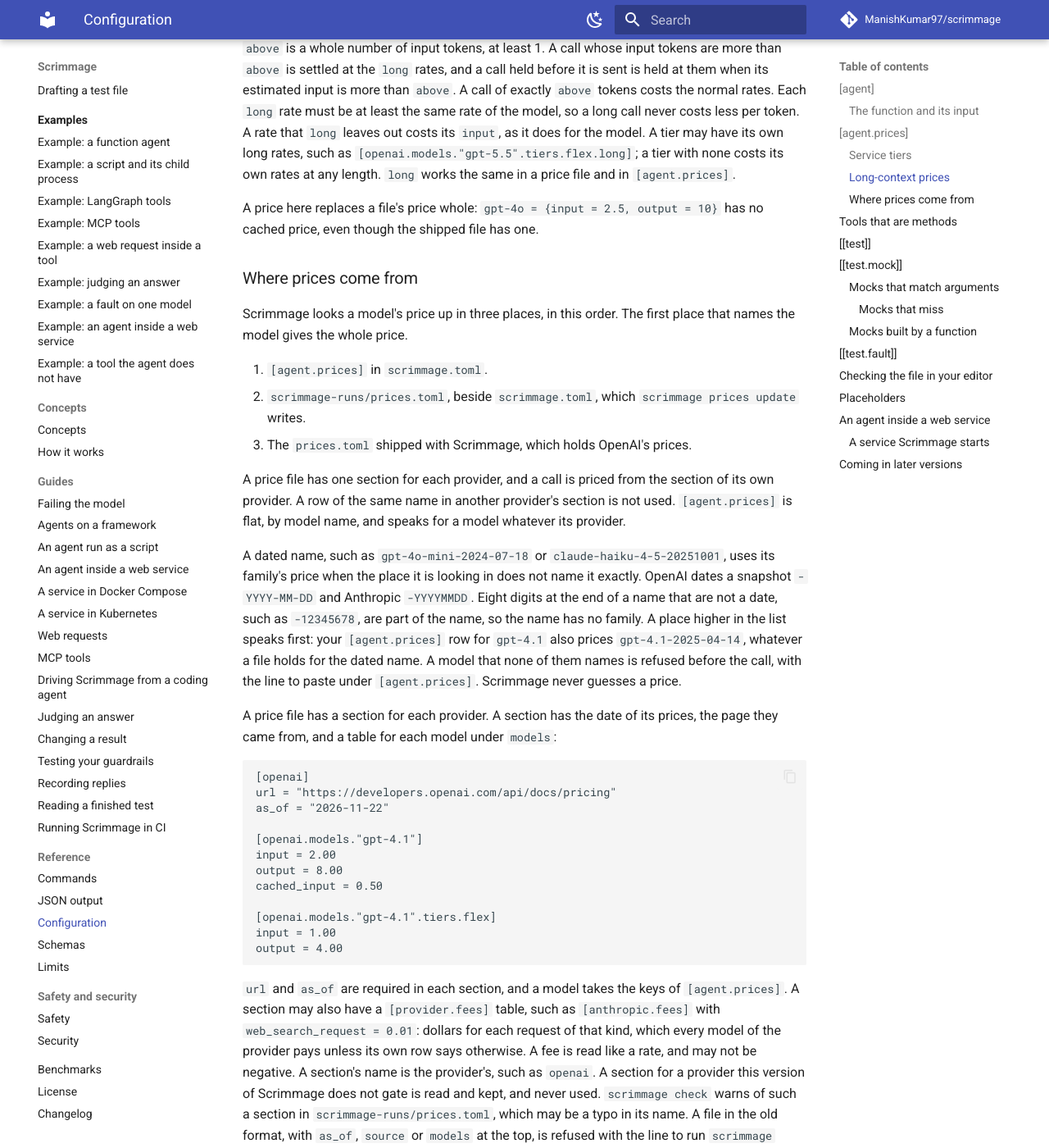
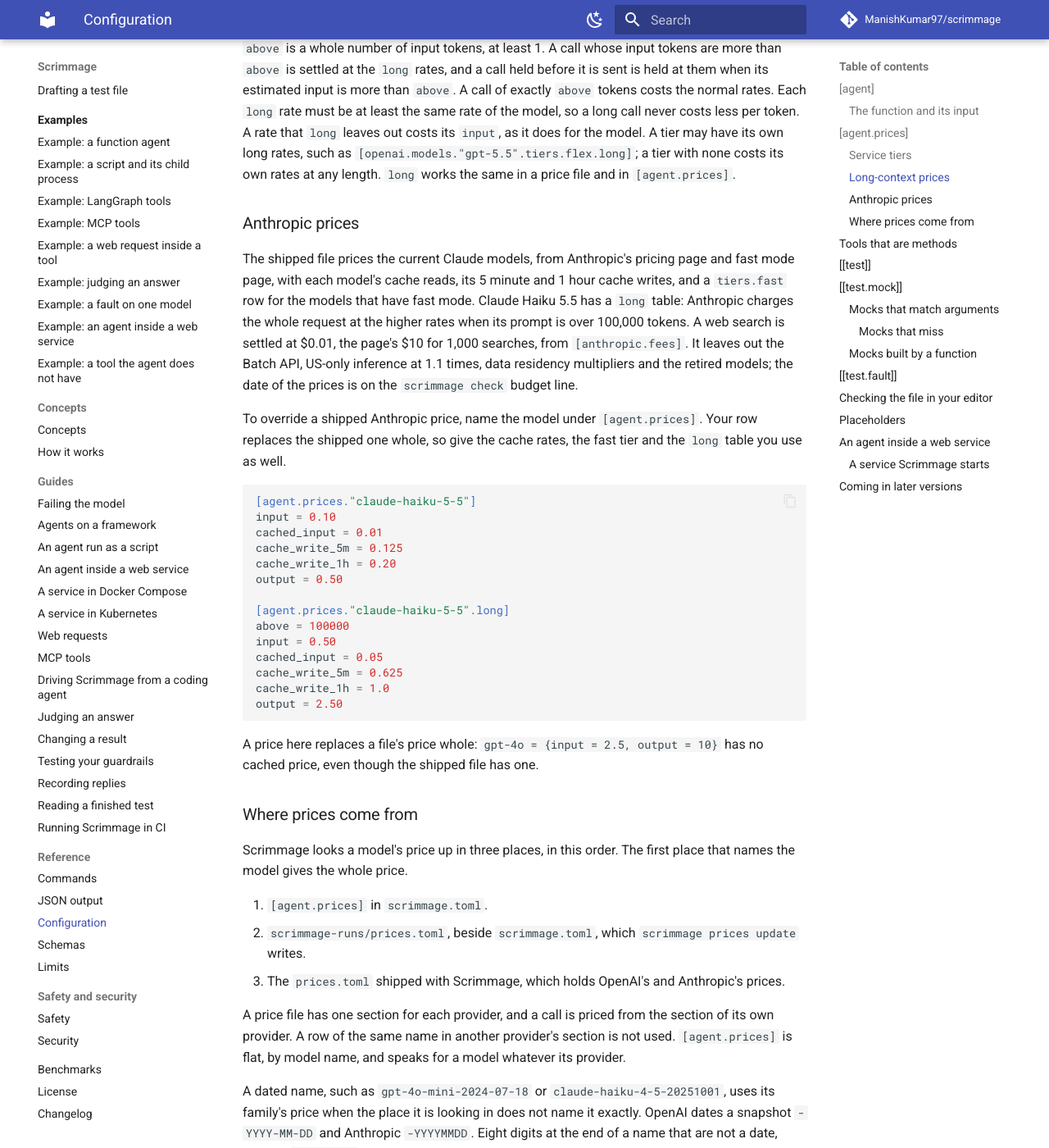
Before and after one commit to ManishKumar97/scrimmage, an MkDocs documentation site: the page built from docs/configuration.md, in a window 1280 px wide and 1400 px high, scrolled down 5462 px. Shown: the whole window at 82% size. Built offline with MkDocs 1.6.1 and Material for MkDocs 9.7.7, drawn with Linux system fonts in a browser that asks for light colours; comment, search, counter and statistics services are not loaded; some of the changed text lies outside the part shown.

Commit message:
docs(prices): say Anthropic prices ship and how to override one

````diff
--- a/docs/configuration.md
+++ b/docs/configuration.md
@@ -135,6 +135,33 @@ A rate that `long` leaves out costs its `input`, as it does for the model.
 A tier may have its own long rates, such as `[openai.models."gpt-5.5".tiers.flex.long]`; a tier with none costs its own rates at any length.
 `long` works the same in a price file and in `[agent.prices]`.
 
+### Anthropic prices
+
+The shipped file prices the current Claude models, from Anthropic's pricing page and fast mode page, with each model's cache reads, its 5 minute and 1 hour cache writes, and a `tiers.fast` row for the models that have fast mode.
+Claude Haiku 5.5 has a `long` table: Anthropic charges the whole request at the higher rates when its prompt is over 100,000 tokens.
+A web search is settled at $0.01, the page's $10 for 1,000 searches, from `[anthropic.fees]`.
+It leaves out the Batch API, US-only inference at 1.1 times, data residency multipliers and the retired models; the date of the prices is on the `scrimmage check` budget line.
+
+To override a shipped Anthropic price, name the model under `[agent.prices]`.
+Your row replaces the shipped one whole, so give the cache rates, the fast tier and the `long` table you use as well.
+
+```toml
+[agent.prices."claude-haiku-5-5"]
+input = 0.10
+cached_input = 0.01
+cache_write_5m = 0.125
+cache_write_1h = 0.20
+output = 0.50
+
+[agent.prices."claude-haiku-5-5".long]
+above = 100000
+input = 0.50
+cached_input = 0.05
+cache_write_5m = 0.625
+cache_write_1h = 1.0
+output = 2.50
+```
+
 A price here replaces a file's price whole: `gpt-4o = {input = 2.5, output = 10}` has no cached price, even though the shipped file has one.
 
 ### Where prices come from
@@ -144,7 +171,7 @@ The first place that names the model gives the whole price.
 
 1. `[agent.prices]` in `scrimmage.toml`.
 2. `scrimmage-runs/prices.toml`, beside `scrimmage.toml`, which `scrimmage prices update` writes.
-3. The `prices.toml` shipped with Scrimmage, which holds OpenAI's prices.
+3. The `prices.toml` shipped with Scrimmage, which holds OpenAI's and Anthropic's prices.
 
 A price file has one section for each provider, and a call is priced from the section of its own provider.
 A row of the same name in another provider's section is not used.
@@ -189,7 +216,7 @@ That is far below any real price, the cheapest today being 0.02.
 A tier cannot be named `default` or `auto`, in any case.
 Only `[agent.prices]` may price a model at 0, as your own choice.
 A file that fails its checks is exit 2, and the message names the file and the line.
-`scrimmage check` prints the date of each provider's prices on its budget line, such as `OpenAI prices as of 2026-11-22`, and, when you have prices of your own, the source of each.
+`scrimmage check` prints the date of each provider's prices on its budget line, such as `OpenAI prices as of 2026-11-22, Anthropic prices as of 2026-11-25`, and, when you have prices of your own, the source of each.
 A price is only as new as its file, so run [`scrimmage prices update`](cli.md#scrimmage-prices-update) now and then.
 
 A call whose reply states its own cost, such as an OpenRouter reply's `usage.cost` or the LiteLLM proxy's `x-litellm-response-cost` header, is settled at the larger of that cost and the cost of its tokens at your prices.
````
Also changed, not shown: docs/init.md (+2 -2 lines), docs/limits.md (+1 -1 lines), docs/model-faults.md (+3 -3 lines).
